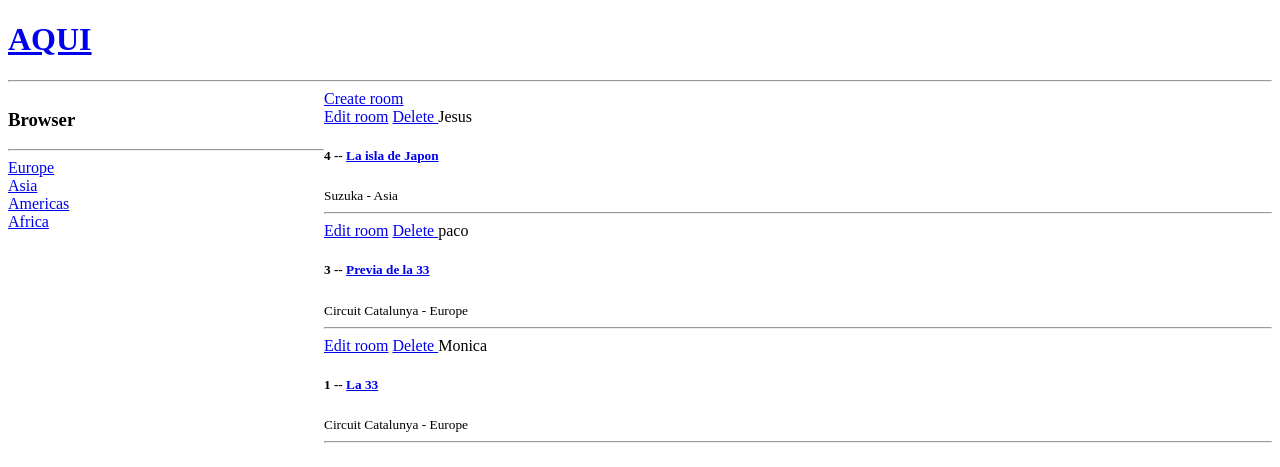
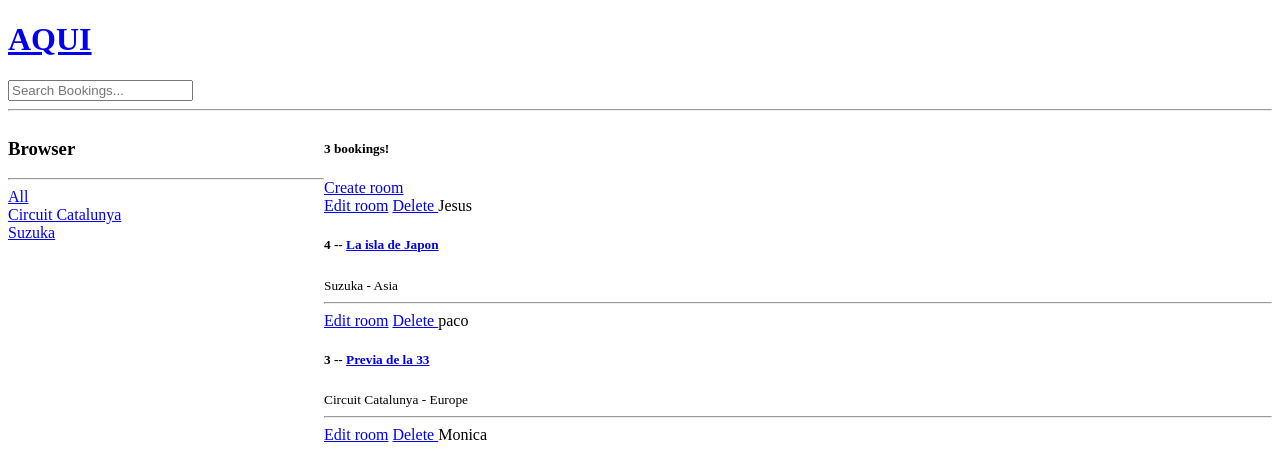
Before and after one commit to Pichilichi/KartF1, a Django app: page / in a window 1280 px wide. Shown: the top 467 px of the page. Run offline with Django 4.2, Linux system fonts and the light colour scheme; data comes from the database, SQL or seed files in the repository.

Commit message:
Busqueda II
Filtra las reservas con la barra de busqueda.

```diff
--- a/KartF1/base/models.py
+++ b/KartF1/base/models.py
@@ -80,6 +80,7 @@ class Booking(models.Model):
     created = models.DateTimeField(auto_now_add=True)
     user = models.ForeignKey(User, on_delete=models.CASCADE)
     circuit = models.ForeignKey(Circuit, on_delete=models.CASCADE)
+    #category = models.ForeignKey(Category, on_delete=models.SET_NULL, null=True)
 
     class Meta:
         ordering = ['-updated', '-created']
--- a/KartF1/base/views.py
+++ b/KartF1/base/views.py
@@ -1,14 +1,19 @@
 from django.shortcuts import render, redirect
 from django.http import HttpResponse
-from .models import Booking,Category
+from django.db.models import Q
+from .models import Booking,Circuit
 from .forms import BookingForm
 
 def home(request):
-    bookings = Booking.objects.all()
+    q = request.GET.get('q') if request.GET.get('q') != None else ''
 
-    categories = Category.objects.all()
+    bookings = Booking.objects.filter(Q(circuit__name__icontains=q) |
+    Q(name__icontains=q) | Q(user__username__icontains=q))
 
-    context = {'bookings': bookings, 'categories': categories}
+    circuits = Circuit.objects.all()
+    booking_count = bookings.count()
+
+    context = {'bookings': bookings, 'circuits': circuits, 'booking_count': booking_count}
     return render(request, 'home.html', context)
 
 def booking(request, pk):
--- a/KartF1/templates/home.html
+++ b/KartF1/templates/home.html
@@ -15,16 +15,20 @@
         <h3>Browser</h3>
         <hr>
 
-        {% for category in categories %}
             <div>
-                <a href="{% url 'home' %}?q={{category.name}}">{{category.name}}</a>
+                <a href="{% url 'home' %}">All</a>
+            </div>
+
+        {% for circuit in circuits %}
+            <div>
+                <a href="{% url 'home' %}?q={{circuit.name}}">{{circuit.name}}</a>
             </div>
         {% endfor %}
 
     </div>
 
     <div>
-
+        <h5>{{booking_count}} bookings!</h5>
         <a href="{% url 'create-booking' %}">Create room</a>
 
         <div>
--- a/KartF1/templates/navbar.html
+++ b/KartF1/templates/navbar.html
@@ -1,4 +1,9 @@
 <a href = "/">
     <h1>AQUI</h1>
 </a>
+
+<form method="GET" action="{% url 'home' %}">
+    <input type="text" name="q" placeholder="Search Bookings..." />
+</form>
+
 <hr>
```
Also changed, not shown: KartF1/templates/login_register.html (added).
